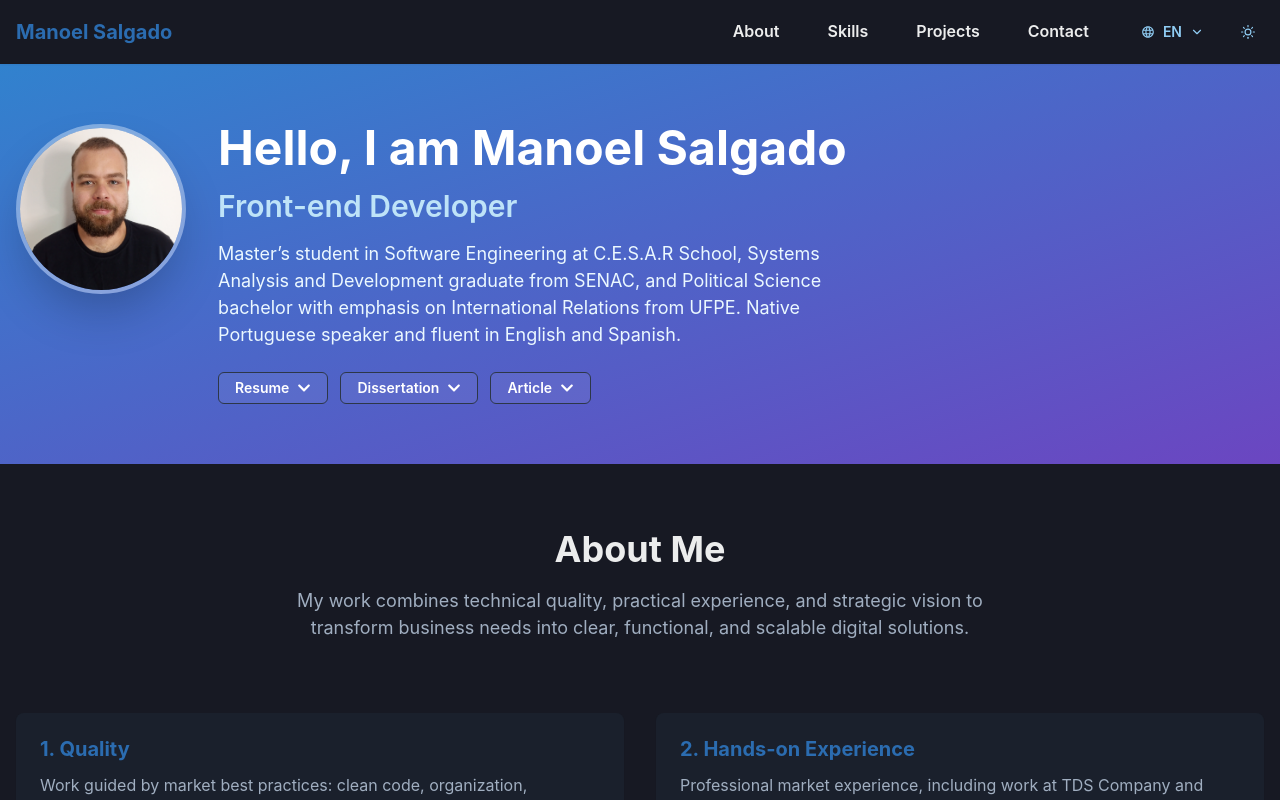
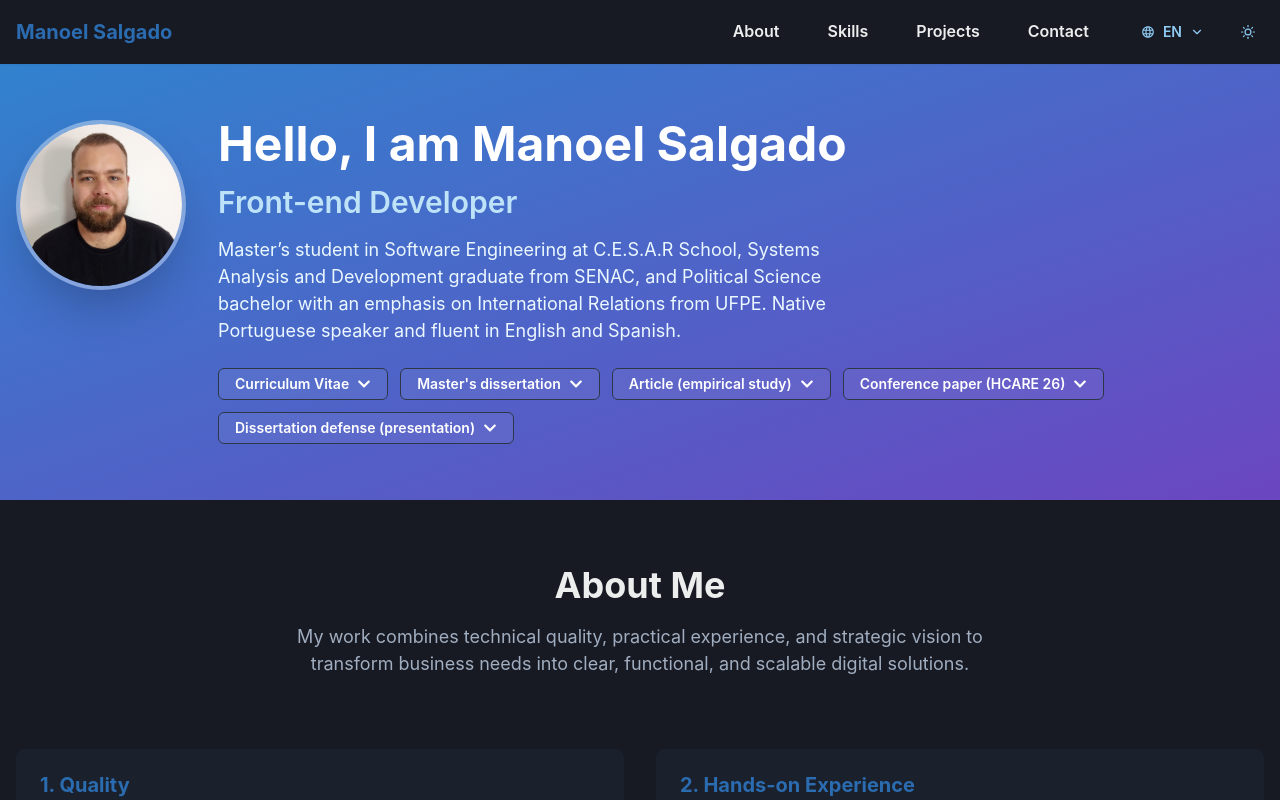
Before and after one commit to manoelvsalgado/portfolio, a React (Vite) app in the folder frontend/: page / in a window 1280 px wide. Shown: the top 800 px of the page. Built offline with nearby package versions, Linux system fonts and the light colour scheme.

Commit message:
feat: add conference paper and dissertation defense downloads; update resource labels

```diff
--- a/frontend/src/components/Hero.tsx
+++ b/frontend/src/components/Hero.tsx
@@ -18,15 +18,18 @@ import {
 import { FaChevronDown } from 'react-icons/fa';
 import { useTranslation } from 'react-i18next';
 
+const encodePath = (...parts: string[]) =>
+  `${import.meta.env.BASE_URL}docs/${parts.map((p) => encodeURIComponent(p)).join('/')}`;
+
 const curriculumVersions = [
   {
     label: 'Português',
-    href: `${import.meta.env.BASE_URL}docs/cvs/CV - Manoel Salgado (PT) - 030626.pdf`,
+    href: encodePath('cvs', 'CV - Manoel Salgado (PT) - 030626.pdf'),
     fileName: 'CV - Manoel Salgado (PT) - 030626.pdf',
   },
   {
     label: 'English',
-    href: `${import.meta.env.BASE_URL}docs/cvs/CV - Manoel Salgado (EN) - 030626.pdf`,
+    href: encodePath('cvs', 'CV - Manoel Salgado (EN) - 030626.pdf'),
     fileName: 'CV - Manoel Salgado (EN) - 030626.pdf',
   },
 ];
@@ -45,14 +48,26 @@ const downloads: DownloadItem[] = [
   {
     labelKey: 'hero.downloadDissertation',
     title: 'Dissertação de Mestrado (Manoel Salgado)',
-    href: `${import.meta.env.BASE_URL}docs/dissertation/Dissertação de Mestrado (Manoel Salgado).pdf`,
+    href: encodePath('dissertation', 'Dissertação de Mestrado (Manoel Salgado).pdf'),
     fileName: 'Dissertação de Mestrado (Manoel Salgado).pdf',
   },
   {
     labelKey: 'hero.downloadArticle',
-    title: 'Human–AI Collaboration in Requirements Elicitation: An Empirical Study',
-    href: `${import.meta.env.BASE_URL}docs/articles/Human–AI Collaboration in Requirements Elicitation: An Empirical Study.pdf`,
-    fileName: 'Human–AI Collaboration in Requirements Elicitation: An Empirical Study.pdf',
+    title: 'Collaborative and AI-Supported Requirements Elicitation: An Empirical Study',
+    href: encodePath('articles', 'Collaborative and AI-Supported Requirements Elicitation: An Empirical Study.pdf'),
+    fileName: 'Collaborative and AI-Supported Requirements Elicitation: An Empirical Study.pdf',
+  },
+  {
+    labelKey: 'hero.downloadConference',
+    title: "HCARE 26 - Human–AI Collaboration in RE (conference paper)",
+    href: encodePath("2026 ieee re conference", "HCARE 26' - #21 Human–AI Collaboration in RE.pdf"),
+    fileName: "HCARE 26' - #21 Human–AI Collaboration in RE.pdf",
+  },
+  {
+    labelKey: 'hero.downloadDefense',
+    title: 'Defesa de Dissertação - Apresentação (pptx)',
+    href: encodePath('dissertation defense', 'Defesa de Dissertação - Manoel Salgado (2026).pptx'),
+    fileName: 'Defesa de Dissertação - Manoel Salgado (2026).pptx',
   },
 ];
 
--- a/frontend/src/locales/resources.ts
+++ b/frontend/src/locales/resources.ts
@@ -20,6 +20,8 @@ export const resources = {
         downloadCv: 'Currículo',
         downloadDissertation: 'Dissertação',
         downloadArticle: 'Artigo',
+        downloadConference: 'Apresentação do artigo em conferência',
+        downloadDefense: 'Apresentação da Defesa de Dissertação',
         confirmDownload: 'Deseja baixar {{name}}?',
         comingSoon: 'em breve',
       },
@@ -193,10 +195,12 @@ export const resources = {
         greeting: 'Hello, I am Manoel Salgado',
         role: 'Front-end Developer',
         summary:
-          'Master’s student in Software Engineering at C.E.S.A.R School, Systems Analysis and Development graduate from SENAC, and Political Science bachelor with emphasis on International Relations from UFPE. Native Portuguese speaker and fluent in English and Spanish.',
-        downloadCv: 'Resume',
-        downloadDissertation: 'Dissertation',
-        downloadArticle: 'Article',
+          'Master’s student in Software Engineering at C.E.S.A.R School, Systems Analysis and Development graduate from SENAC, and Political Science bachelor with an emphasis on International Relations from UFPE. Native Portuguese speaker and fluent in English and Spanish.',
+        downloadCv: 'Curriculum Vitae',
+        downloadDissertation: 'Master\'s dissertation',
+        downloadArticle: 'Article (empirical study)',
+        downloadConference: 'Conference paper (HCARE 26)',
+        downloadDefense: 'Dissertation defense (presentation)',
         confirmDownload: 'Do you want to download {{name}}?',
         comingSoon: 'coming soon',
       },
@@ -368,6 +372,8 @@ export const resources = {
         downloadCv: 'Currículum',
         downloadDissertation: 'Disertación',
         downloadArticle: 'Artículo',
+        downloadConference: 'Artículo (Conferencia)',
+        downloadDefense: 'Defensa (presentación)',
         confirmDownload: '¿Desea descargar {{name}}?',
         comingSoon: 'próximamente',
       },
```
